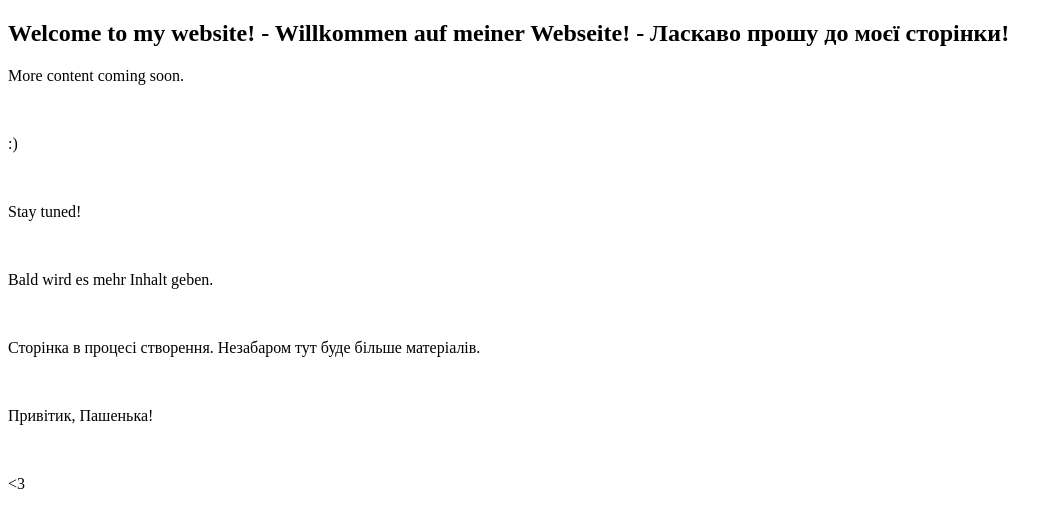
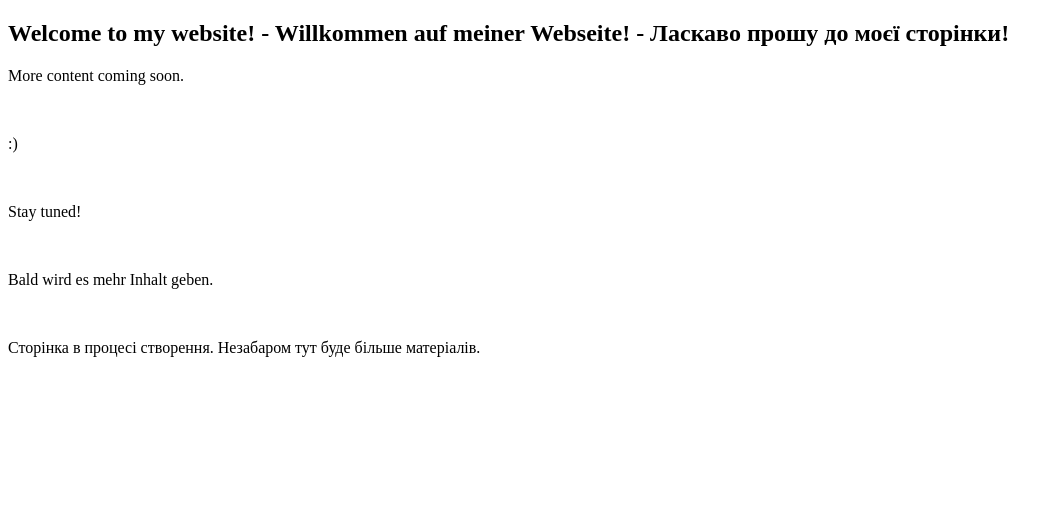
Before and after one commit to LaaTheCoder/LaaTheCoder.github.io, a plain HTML site: page index.html in a window 1280 px wide. Shown: the whole page, without its empty margins (0-1063 px from the left). Drawn offline with Linux system fonts and the light colour scheme.

Commit message:
Nachricht an Pascha gelöscht

```diff
--- a/index.html
+++ b/index.html
@@ -15,10 +15,6 @@
       <br>
       <p>Сторінка в процесі створення. Незабаром тут буде більше матеріалів.</p>
       <br>
-      <p>Привітик, Пашенька!</p>
-      <br>
-      <p><3</p>
-
 
     </body>
   </section>
```
